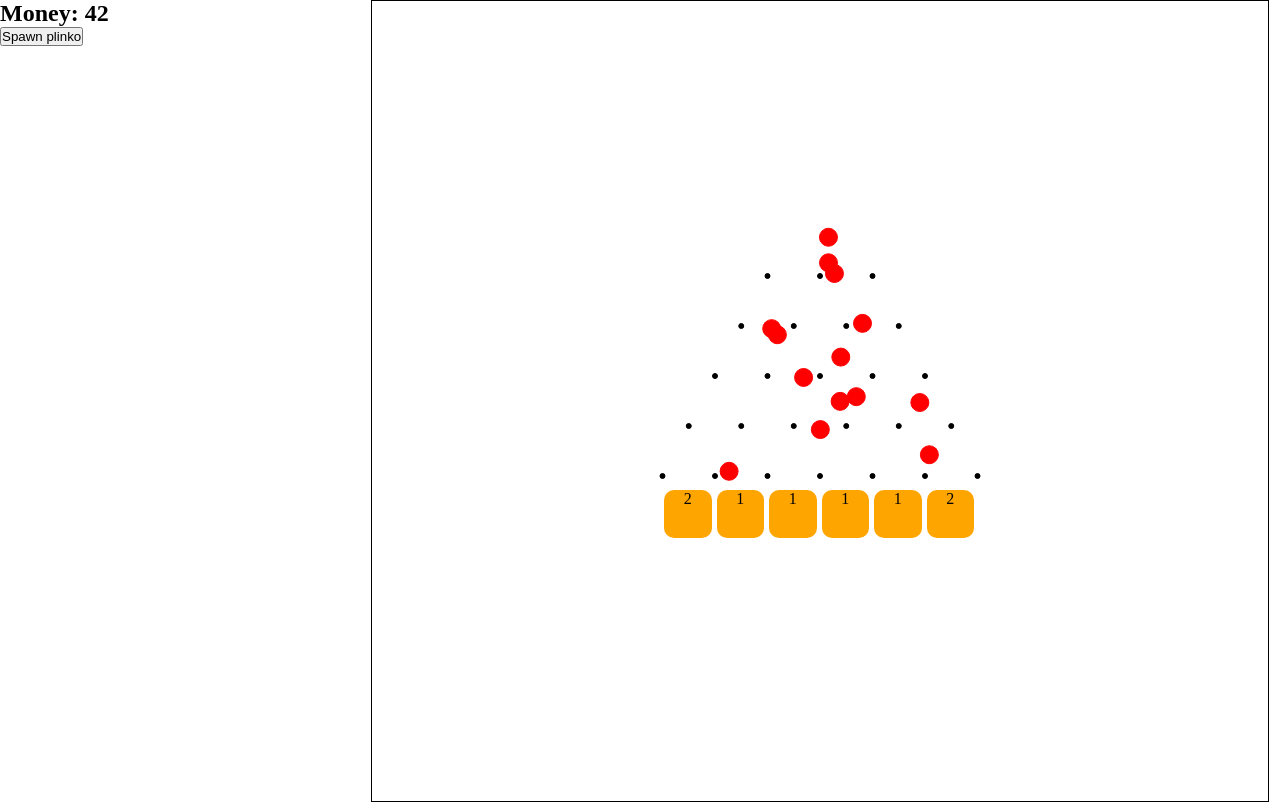
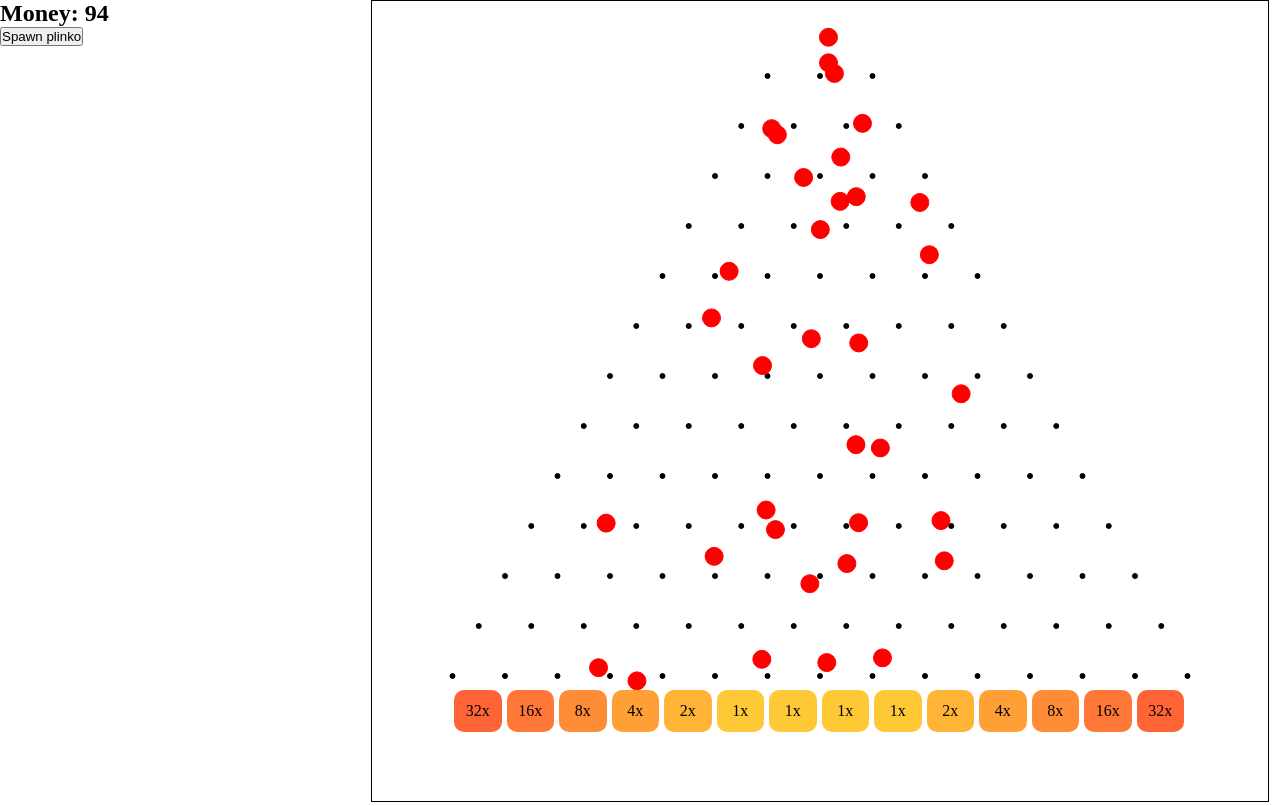
Before and after one commit to hto-projects/doofenschmirtz, a plain HTML site: page static/index.html in a window 1280 px wide. Drawn offline with Linux system fonts and the light colour scheme.

Commit message:
added colors to buckets

```diff
--- a/js/plinko.js
+++ b/js/plinko.js
@@ -1,5 +1,5 @@
 let money = 0;
-let peg_rows = 5;
+let peg_rows = 13;
 let plinko_val = 1;
 
 const canvas = document.getElementById("gameboard");
@@ -181,13 +181,18 @@ function generate_board(rows) {
     for (let i = 0; i < buckets.length; i++) {
         let bucket_display = document.createElement("p");
         bucket_display.classList.add("bucket");
+        // bucket_display.classList.add("bucket_mult_" + buckets[i].mult)
+        let yellow = 200 - (20 * Math.log2(buckets[i].mult));
+        bucket_display.style.backgroundColor = `rgb(255, ${yellow}, 55)`;
+        console.log(200 - (20 * Math.log2(buckets[i].mult)))
         bucket_display.width = buckets[i].w;
         bucket_display.height = buckets[i].h;
         bucket_display.style.left = canvas_x_0 + buckets[i].x + "px";
         bucket_display.style.top = buckets[i].y + "px";
         bucket_display.style.width = buckets[i].w + "px";
-        bucket_display.style.height = buckets[i].w + "px";
-        bucket_display.innerText = buckets[i].mult;
+        bucket_display.style.padding = buckets[i].w / 4 + "px" + " 0";
+        // bucket_display.style.height = buckets[i].w + "px";
+        bucket_display.innerText = buckets[i].mult + "x";
         document.body.appendChild(bucket_display);
     }
 
--- a/static/style.css
+++ b/static/style.css
@@ -18,7 +18,7 @@ body {
 }
 
 .bucket {
-    background-color: orange;
+    /* background-color: orange; */
     position: absolute;
     border-radius: 10px;
     text-align: center;
```
Also changed, not shown: js/plinko_ui.js (deleted).
